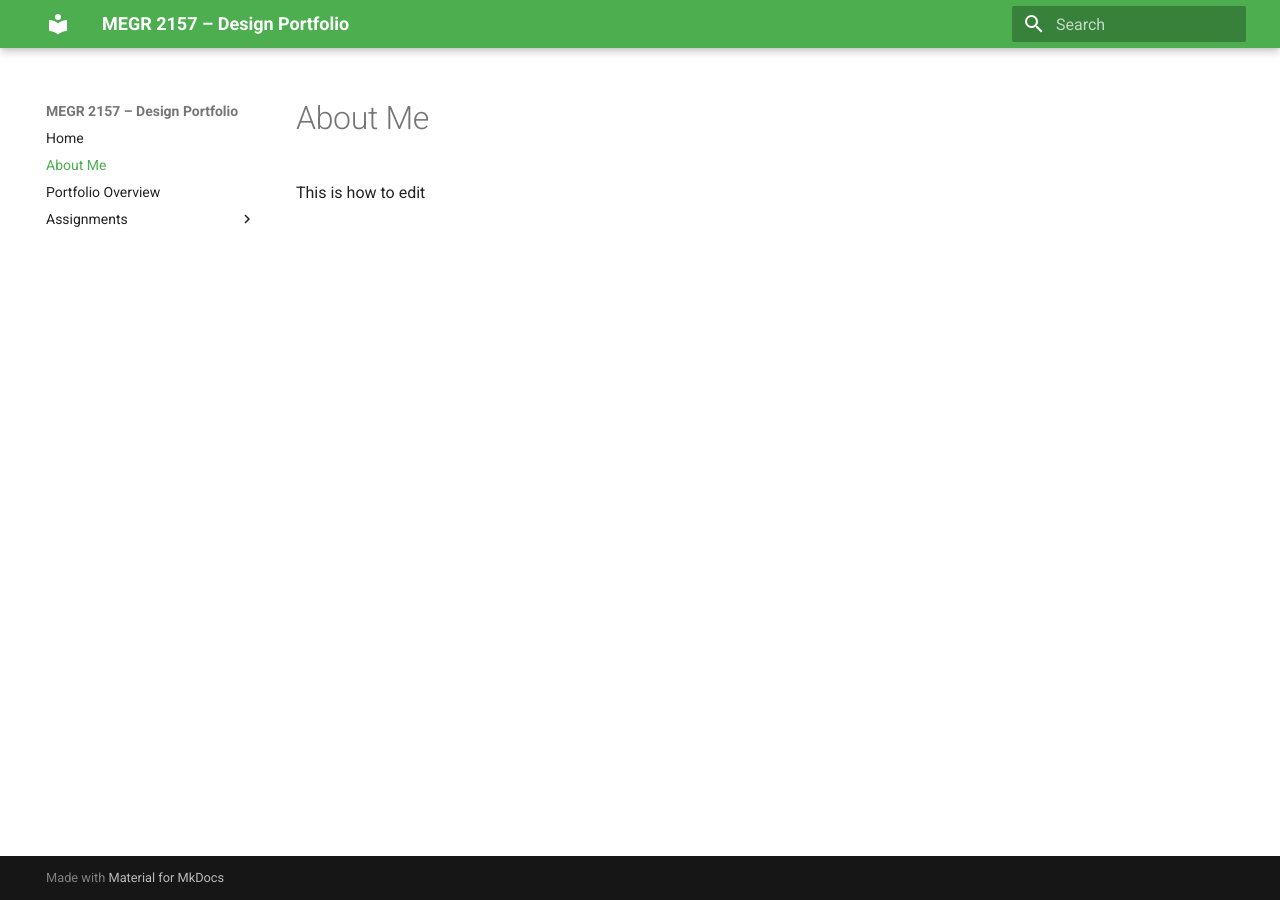
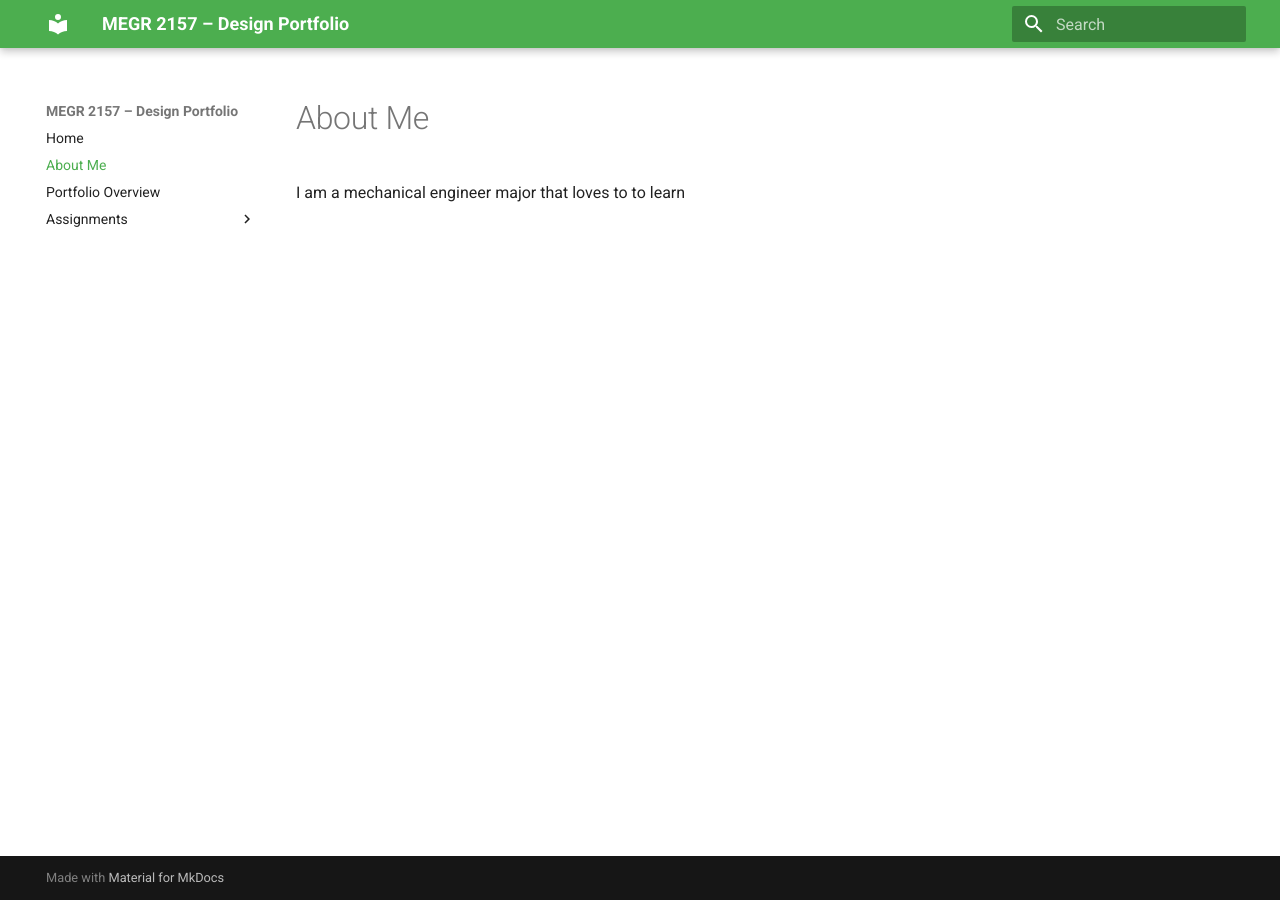
Before and after one commit to jmalonda12/joshs-megr2156-portfolio, an MkDocs documentation site: the page built from docs/aboutme/index.md, in a window 1280 px wide. Built offline with MkDocs 1.6.1 and Material for MkDocs 9.7.7, drawn with Linux system fonts in a browser that asks for light colours.

Commit message:
Update 'About Me' section with personal information

```diff
--- a/docs/aboutme/index.md
+++ b/docs/aboutme/index.md
@@ -1,2 +1,2 @@
 #About Me
-This is how to edit
+I am a mechanical engineer major that loves to to learn
```
